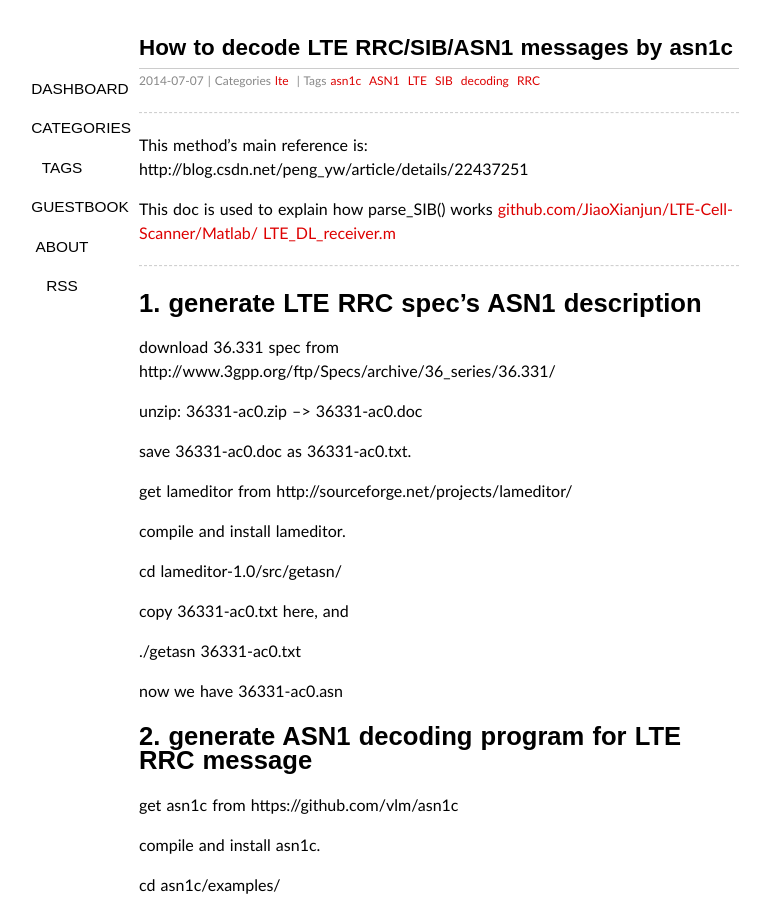
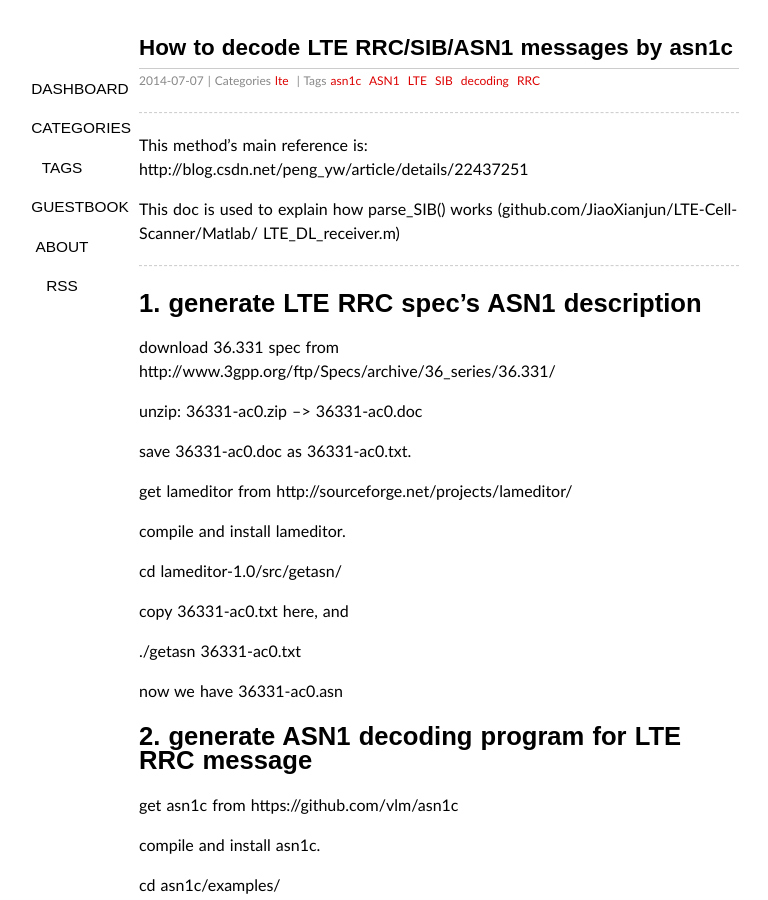
Before and after one commit to sdr-x/sdr-x.github.io, a Jekyll site: the page built from _posts/2014-07-07-LTE-SIB-decoding-by-asn1c.md, in a window 1280 px wide and 900 px high. Shown: the whole window, without its empty margins (201-969 px from the left). Built offline with Jekyll 4.4.1, drawn with Linux system fonts in a browser that asks for light colours; some web fonts are replaced; Markdown is read by kramdown in place of the engine named in the settings; comment, search, counter and statistics services are not loaded; part of the change alters nothing that is shown.

```diff
--- a/_posts/2014-07-07-LTE-SIB-decoding-by-asn1c.md
+++ b/_posts/2014-07-07-LTE-SIB-decoding-by-asn1c.md
@@ -11,7 +11,7 @@ tags:  asn1c ASN1 LTE SIB decoding RRC
 
 This method's main reference is: http://blog.csdn.net/peng_yw/article/details/22437251
 
-This doc is used to explain how parse_SIB() works [github.com/JiaoXianjun/LTE-Cell-Scanner/Matlab/ LTE_DL_receiver.m](github.com/JiaoXianjun/LTE-Cell-Scanner/Matlab/ LTE_DL_receiver.m)
+This doc is used to explain how parse_SIB() works (github.com/JiaoXianjun/LTE-Cell-Scanner/Matlab/ LTE_DL_receiver.m)
 
 -------------------------------------------------------------------------------------
 
```
